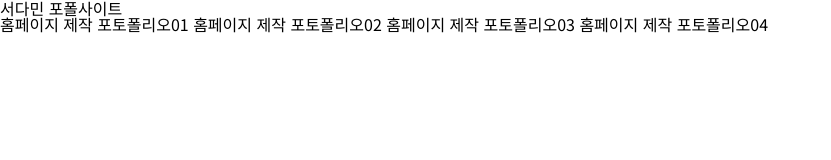
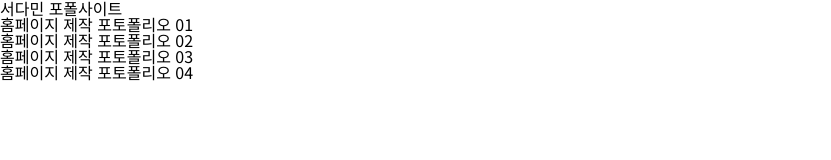
Before and after one commit to MikkaMon/MingGu, a plain HTML site: page index.html in a window 1280 px wide. Shown: the whole page, without its empty margins (0-831 px from the left). Drawn offline with Linux system fonts and the light colour scheme; files that its build step writes are made by us from their sources; some icons are missing; files whose address does not match are found by name.

Commit message:
Update index.html

```diff
--- a/index.html
+++ b/index.html
@@ -19,9 +19,9 @@
 </head>
 <body>
     <h1>서다민 포폴사이트</h1>
-    <a href="web01/" target="_blank">홈페이지 제작 포토폴리오01</a>
-    <a href="web02/" target="_blank">홈페이지 제작 포토폴리오02</a>
-    <a href="project14/" target="_blank">홈페이지 제작 포토폴리오03</a>
-    <a href="나의토폴사이트/" target="_blank">홈페이지 제작 포토폴리오04</a>
+    <a href="web01/" target="_blank">홈페이지 제작 포토폴리오 01</a><br>
+    <a href="web02/" target="_blank">홈페이지 제작 포토폴리오 02</a><br>
+    <a href="project14/" target="_blank">홈페이지 제작 포토폴리오 03</a><br>
+    <a href="나의토폴사이트/" target="_blank">홈페이지 제작 포토폴리오 04</a><br>
 </body>
 </html>
```
